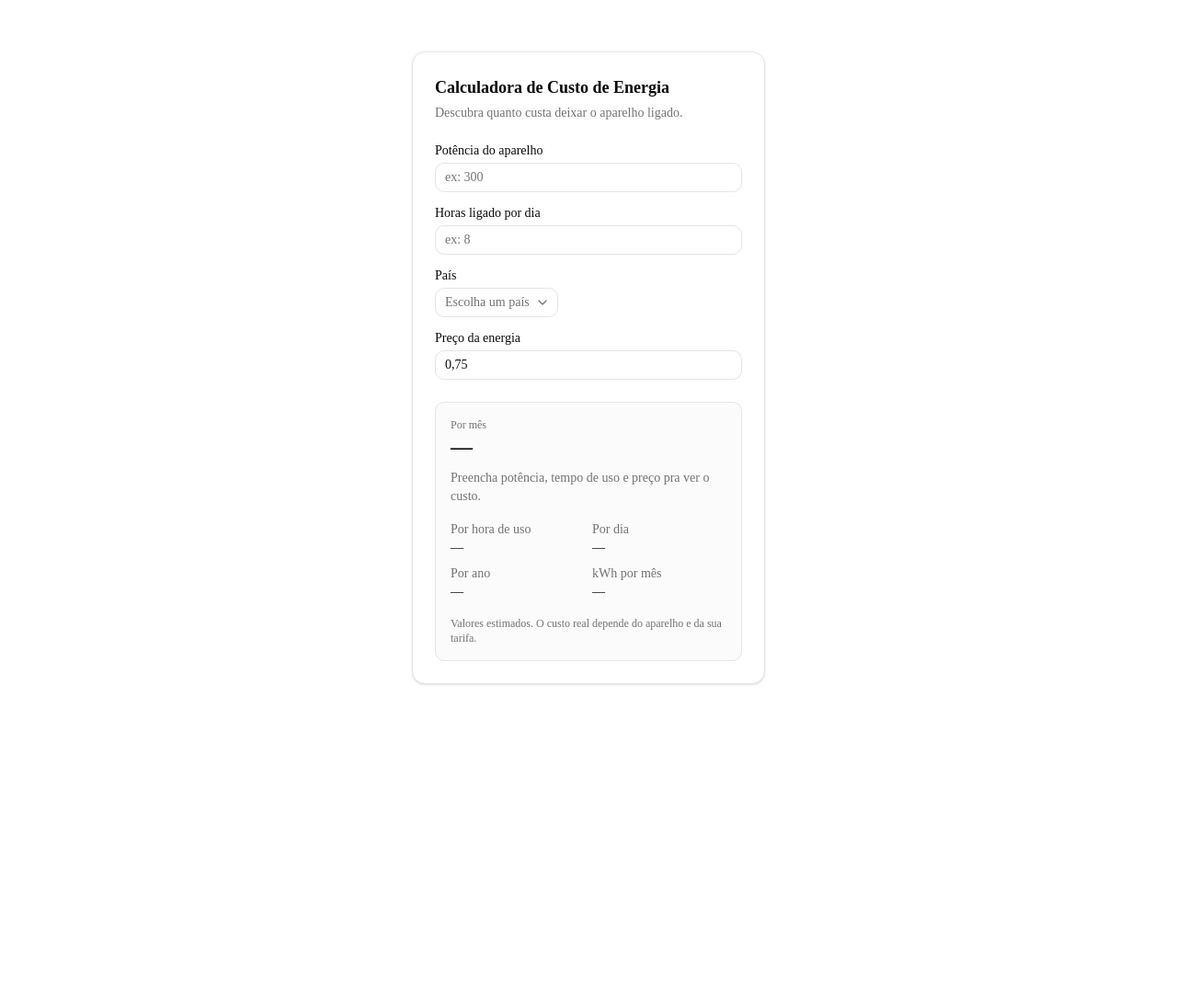
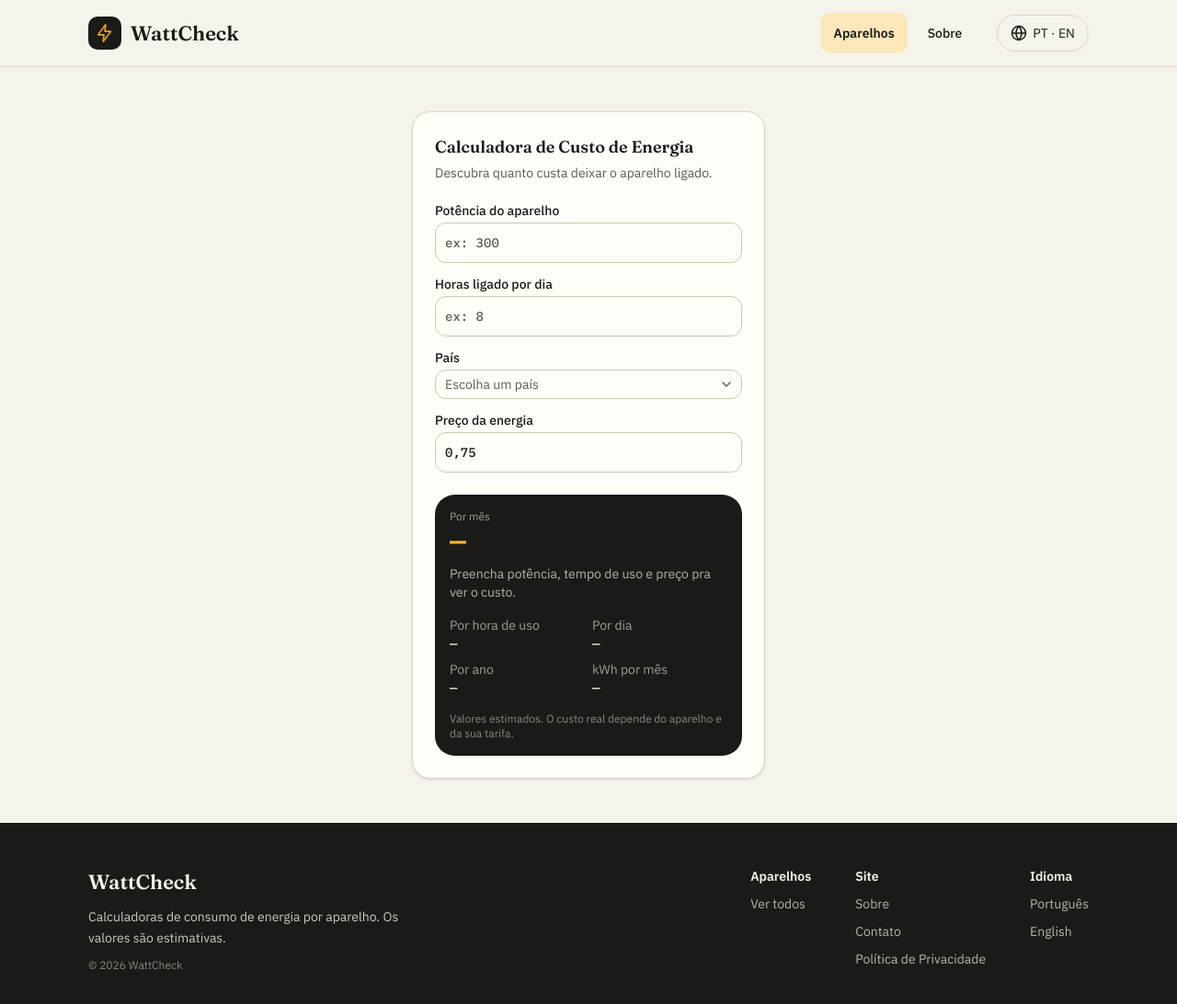
Before and after one commit to Fabricio-santuchi/calculadora-energia, a Next.js app: page / in a window 1280 px wide. Shown: the top 1092 px of the page at 92% size. Before the commit the page ends 800 px from the top, so only its background shows below. Built offline with nearby package versions, Linux system fonts and the light colour scheme.

Commit message:
estiliza com o design (cores, fontes, medidas) e adiciona Header/Footer (task 10)

```diff
--- a/src/app/globals.css
+++ b/src/app/globals.css
@@ -7,9 +7,9 @@
 @theme inline {
   --color-background: var(--background);
   --color-foreground: var(--foreground);
-  --font-sans: var(--font-sans);
-  --font-mono: var(--font-geist-mono);
-  --font-heading: var(--font-sans);
+  --font-sans: var(--font-plex-sans);
+  --font-mono: var(--font-plex-mono);
+  --font-heading: var(--font-fraunces);
   --color-sidebar-ring: var(--sidebar-ring);
   --color-sidebar-border: var(--sidebar-border);
   --color-sidebar-accent-foreground: var(--sidebar-accent-foreground);
@@ -49,38 +49,38 @@
 }
 
 :root {
-  --background: oklch(1 0 0);
-  --foreground: oklch(0.145 0 0);
-  --card: oklch(1 0 0);
-  --card-foreground: oklch(0.145 0 0);
-  --popover: oklch(1 0 0);
-  --popover-foreground: oklch(0.145 0 0);
-  --primary: oklch(0.205 0 0);
-  --primary-foreground: oklch(0.985 0 0);
-  --secondary: oklch(0.97 0 0);
-  --secondary-foreground: oklch(0.205 0 0);
-  --muted: oklch(0.97 0 0);
-  --muted-foreground: oklch(0.556 0 0);
-  --accent: oklch(0.97 0 0);
-  --accent-foreground: oklch(0.205 0 0);
-  --destructive: oklch(0.577 0.245 27.325);
-  --border: oklch(0.922 0 0);
-  --input: oklch(0.922 0 0);
-  --ring: oklch(0.708 0 0);
-  --chart-1: oklch(0.87 0 0);
-  --chart-2: oklch(0.556 0 0);
-  --chart-3: oklch(0.439 0 0);
-  --chart-4: oklch(0.371 0 0);
-  --chart-5: oklch(0.269 0 0);
-  --radius: 0.625rem;
-  --sidebar: oklch(0.985 0 0);
-  --sidebar-foreground: oklch(0.145 0 0);
-  --sidebar-primary: oklch(0.205 0 0);
-  --sidebar-primary-foreground: oklch(0.985 0 0);
-  --sidebar-accent: oklch(0.97 0 0);
-  --sidebar-accent-foreground: oklch(0.205 0 0);
-  --sidebar-border: oklch(0.922 0 0);
-  --sidebar-ring: oklch(0.708 0 0);
+  --background: #f6f3ec; /* papel */
+  --foreground: #1b1a17; /* tinta */
+  --card: #fffdf8; /* cartão */
+  --card-foreground: #1b1a17;
+  --popover: #fffdf8;
+  --popover-foreground: #1b1a17;
+  --primary: #e8a317; /* âmbar: marca, botão principal */
+  --primary-foreground: #1b1a17; /* texto escuro sobre âmbar (nunca o contrário) */
+  --secondary: #f1ece1; /* bege */
+  --secondary-foreground: #1b1a17;
+  --muted: #f1ece1; /* bege */
+  --muted-foreground: #5e5a52; /* texto suave */
+  --accent: #fbe7b8; /* âmbar fundo: item ativo */
+  --accent-foreground: #1b1a17;
+  --destructive: #a3261b; /* erro */
+  --border: #ddd6c8; /* borda geral */
+  --input: #cfc7b6; /* borda de campo */
+  --ring: #e8a317; /* âmbar: foco do teclado */
+  --chart-1: #e8a317;
+  --chart-2: #5e5a52;
+  --chart-3: #1b1a17;
+  --chart-4: #f2b53a;
+  --chart-5: #fbe7b8;
+  --radius: 0.75rem;
+  --sidebar: #fffdf8;
+  --sidebar-foreground: #1b1a17;
+  --sidebar-primary: #e8a317;
+  --sidebar-primary-foreground: #1b1a17;
+  --sidebar-accent: #fbe7b8;
+  --sidebar-accent-foreground: #1b1a17;
+  --sidebar-border: #ddd6c8;
+  --sidebar-ring: #e8a317;
 }
 
 .dark {
--- a/src/app/layout.tsx
+++ b/src/app/layout.tsx
@@ -1,15 +1,23 @@
 import type { Metadata } from "next";
-import { Geist, Geist_Mono } from "next/font/google";
+import { Fraunces, IBM_Plex_Sans, IBM_Plex_Mono } from "next/font/google";
 import "./globals.css";
 
-const geistSans = Geist({
-  variable: "--font-geist-sans",
+const fraunces = Fraunces({
+  variable: "--font-fraunces",
   subsets: ["latin"],
+  weight: ["600"],
 });
 
-const geistMono = Geist_Mono({
-  variable: "--font-geist-mono",
+const plexSans = IBM_Plex_Sans({
+  variable: "--font-plex-sans",
   subsets: ["latin"],
+  weight: ["400", "500", "600"],
+});
+
+const plexMono = IBM_Plex_Mono({
+  variable: "--font-plex-mono",
+  subsets: ["latin"],
+  weight: ["500", "600"],
 });
 
 export const metadata: Metadata = {
@@ -21,9 +29,9 @@ export default function RootLayout({ children }: LayoutProps<"/">) {
   return (
     <html
       lang="en"
-      className={`${geistSans.variable} ${geistMono.variable} h-full antialiased`}
+      className={`${fraunces.variable} ${plexSans.variable} ${plexMono.variable} h-full antialiased`}
     >
-      <body className="min-h-full flex flex-col">{children}</body>
+      <body className="min-h-full flex flex-col font-sans">{children}</body>
     </html>
   );
 }
--- a/src/app/page.tsx
+++ b/src/app/page.tsx
@@ -1,9 +1,15 @@
 import Calculadora from "@/components/calculadora-form";
+import Header from "@/components/header";
+import Footer from "@/components/footer";
 
 export default function Home() {
   return (
-    <div>
-      <Calculadora idioma="pt" />
+    <div className="flex min-h-screen flex-col">
+      <Header idioma="pt" ativo="aparelhos" />
+      <main className="flex flex-1 items-center justify-center bg-background px-4 py-12">
+        <Calculadora idioma="pt" />
+      </main>
+      <Footer idioma="pt" />
     </div>
   );
 }
--- a/src/components/calculadora-form.tsx
+++ b/src/components/calculadora-form.tsx
@@ -75,9 +75,8 @@ const Calculadora = ({ idioma, aparelho }: Props) => {
   const erroTarifa = arvore?.properties?.tarifaPorKwh?.errors[0] ?? "";
 
   return (
-    <div className="flex min-h-screen items-center justify-center bg-background px-4 py-12">
-      <form className="w-full max-w-sm rounded-xl border border-border bg-card p-6 shadow-sm">
-        <h1 className="text-lg font-semibold text-foreground">
+    <form className="w-full max-w-sm rounded-[20px] border border-border bg-card p-6 shadow-sm">
+        <h1 className="font-heading text-lg font-semibold text-foreground">
           Calculadora de Custo de Energia
         </h1>
         <p className="mt-1 text-sm text-muted-foreground">
@@ -94,6 +93,7 @@ const Calculadora = ({ idioma, aparelho }: Props) => {
                 setTocados((atual) => ({ ...atual, potencia: true }))
               }
               placeholder="ex: 300"
+              className="h-11 font-mono"
               aria-invalid={!!(tocados.potencia && erroPotencia)}
               aria-describedby={
                 tocados.potencia && erroPotencia ? "potencia-erro" : undefined
@@ -107,6 +107,7 @@ const Calculadora = ({ idioma, aparelho }: Props) => {
                     type="button"
                     variant="outline"
                     size="sm"
+                    className="rounded-full font-mono"
                     onClick={() => setPotencia(String(valor))}
                   >
                     + {valor}W
@@ -129,6 +130,7 @@ const Calculadora = ({ idioma, aparelho }: Props) => {
               onChange={(e) => setHoras(e.target.value)}
               onBlur={() => setTocados((atual) => ({ ...atual, tempo: true }))}
               placeholder="ex: 8"
+              className="h-11 font-mono"
               aria-invalid={!!(tocados.tempo && erroTempo)}
               aria-describedby={
                 tocados.tempo && erroTempo ? "tempo-erro" : undefined
@@ -142,6 +144,7 @@ const Calculadora = ({ idioma, aparelho }: Props) => {
                     type="button"
                     variant="outline"
                     size="sm"
+                    className="rounded-full font-mono"
                     onClick={() => setHoras(String(valor))}
                   >
                     + {valor} min
@@ -170,7 +173,7 @@ const Calculadora = ({ idioma, aparelho }: Props) => {
                 }
               }}
             >
-              <SelectTrigger id="pais">
+              <SelectTrigger id="pais" className="h-11 w-full">
                 <SelectValue placeholder={t.paisPlaceholder} />
               </SelectTrigger>
               <SelectContent>
@@ -192,6 +195,7 @@ const Calculadora = ({ idioma, aparelho }: Props) => {
               onChange={(e) => setTarifa(e.target.value)}
               onBlur={() => setTocados((atual) => ({ ...atual, tarifa: true }))}
               placeholder="ex: 0.75"
+              className="h-11 font-mono"
               aria-invalid={!!(tocados.tarifa && erroTarifa)}
               aria-describedby={
                 tocados.tarifa && erroTarifa ? "tarifa-erro" : undefined
@@ -211,7 +215,6 @@ const Calculadora = ({ idioma, aparelho }: Props) => {
           unidade={unidade}
         />
       </form>
-    </div>
   );
 };
 
--- /dev/null
+++ b/src/components/footer.tsx
@@ -0,0 +1,113 @@
+import Link from "next/link";
+import type { Idioma } from "@/lib/numero";
+import { NOME_DO_SITE } from "@/lib/site";
+
+type Props = {
+  idioma: Idioma;
+};
+
+const TEXTOS_FOOTER: Record<
+  Idioma,
+  {
+    tagline: string;
+    aparelhos: string;
+    verTodos: string;
+    site: string;
+    sobre: string;
+    contato: string;
+    privacidade: string;
+    idioma: string;
+    pt: string;
+    en: string;
+  }
+> = {
+  pt: {
+    tagline: "Calculadoras de consumo de energia por aparelho. Os valores são estimativas.",
+    aparelhos: "Aparelhos",
+    verTodos: "Ver todos",
+    site: "Site",
+    sobre: "Sobre",
+    contato: "Contato",
+    privacidade: "Política de Privacidade",
+    idioma: "Idioma",
+    pt: "Português",
+    en: "English",
+  },
+  en: {
+    tagline:
+      "Energy consumption calculators by appliance. Values are estimates.",
+    aparelhos: "Appliances",
+    verTodos: "See all",
+    site: "Site",
+    sobre: "About",
+    contato: "Contact",
+    privacidade: "Privacy Policy",
+    idioma: "Language",
+    pt: "Português",
+    en: "English",
+  },
+};
+
+export default function Footer({ idioma }: Props) {
+  const t = TEXTOS_FOOTER[idioma];
+  const ano = new Date().getFullYear();
+
+  return (
+    <footer className="flex justify-center bg-foreground text-background">
+      <div className="grid w-full max-w-[1120px] grid-cols-1 gap-10 px-4 py-12 sm:grid-cols-[1fr_auto]">
+        <div className="flex max-w-[360px] flex-col gap-2.5">
+          <span className="font-heading text-[22px] font-semibold text-background">
+            {NOME_DO_SITE}
+          </span>
+          <span className="text-sm leading-relaxed text-background/80">
+            {t.tagline}
+          </span>
+          <span className="text-xs text-background/50">
+            © {ano} {NOME_DO_SITE}
+          </span>
+        </div>
+
+        <div className="flex flex-wrap gap-12 text-sm">
+          <div className="flex flex-col gap-2.5">
+            <span className="font-semibold text-background">
+              {t.aparelhos}
+            </span>
+            <Link href={`/${idioma}`} className="text-background/70 no-underline">
+              {t.verTodos}
+            </Link>
+          </div>
+          <div className="flex flex-col gap-2.5">
+            <span className="font-semibold text-background">{t.site}</span>
+            <Link
+              href={`/${idioma}/sobre`}
+              className="text-background/70 no-underline"
+            >
+              {t.sobre}
+            </Link>
+            <Link
+              href={`/${idioma}/contato`}
+              className="text-background/70 no-underline"
+            >
+              {t.contato}
+            </Link>
+            <Link
+              href={`/${idioma}/privacidade`}
+              className="text-background/70 no-underline"
+            >
+              {t.privacidade}
+            </Link>
+          </div>
+          <div className="flex flex-col gap-2.5">
+            <span className="font-semibold text-background">{t.idioma}</span>
+            <Link href="/pt" className="text-background/70 no-underline">
+              {t.pt}
+            </Link>
+            <Link href="/en" className="text-background/70 no-underline">
+              {t.en}
+            </Link>
+          </div>
+        </div>
+      </div>
+    </footer>
+  );
+}
--- /dev/null
+++ b/src/components/header.tsx
@@ -0,0 +1,117 @@
+"use client";
+
+import { useState } from "react";
+import Link from "next/link";
+import { Globe, Menu, X } from "lucide-react";
+import type { Idioma } from "@/lib/numero";
+import { NOME_DO_SITE } from "@/lib/site";
+
+type Props = {
+  idioma: Idioma;
+  ativo?: "aparelhos" | "sobre";
+};
+
+const TEXTOS_HEADER: Record<Idioma, { aparelhos: string; sobre: string }> = {
+  pt: { aparelhos: "Aparelhos", sobre: "Sobre" },
+  en: { aparelhos: "Appliances", sobre: "About" },
+};
+
+export default function Header({ idioma, ativo }: Props) {
+  const [menuAberto, setMenuAberto] = useState(false);
+  const t = TEXTOS_HEADER[idioma];
+  const outroIdioma = idioma === "en" ? "pt" : "en";
+
+  const linkClasse = (item: "aparelhos" | "sobre") =>
+    `flex h-11 items-center rounded-[10px] px-3.5 text-sm font-medium text-foreground ${
+      ativo === item ? "bg-accent font-semibold" : ""
+    }`;
+
+  return (
+    <header className="flex h-[73px] items-center justify-center border-b border-border bg-background">
+      <div className="flex w-full max-w-[1120px] items-center justify-between px-4">
+        <Link
+          href={`/${idioma}`}
+          className="flex items-center gap-2.5 text-foreground no-underline"
+        >
+          <span className="flex size-9 items-center justify-center rounded-[10px] bg-foreground text-primary">
+            <svg
+              viewBox="0 0 24 24"
+              className="size-[22px]"
+              fill="none"
+              stroke="currentColor"
+              strokeWidth={1.75}
+              strokeLinecap="round"
+              strokeLinejoin="round"
+            >
+              <path d="M13 2 4 14h7l-1 8 9-12h-7l1-8z" />
+            </svg>
+          </span>
+          <span className="font-heading text-[22px] font-semibold">
+            {NOME_DO_SITE}
+          </span>
+        </Link>
+
+        <nav
+          aria-label="Principal"
+          className="hidden items-center gap-2 md:flex"
+        >
+          <Link href={`/${idioma}`} className={linkClasse("aparelhos")}>
+            {t.aparelhos}
+          </Link>
+          <Link href={`/${idioma}/sobre`} className={linkClasse("sobre")}>
+            {t.sobre}
+          </Link>
+          <Link
+            href={`/${outroIdioma}`}
+            className="ml-4 flex h-10 items-center gap-1.5 rounded-full border border-border px-3.5 text-sm text-foreground no-underline"
+          >
+            <Globe className="size-[18px]" />
+            PT · EN
+          </Link>
+        </nav>
+
+        <button
+          type="button"
+          onClick={() => setMenuAberto(true)}
+          className="flex h-11 w-11 items-center justify-center md:hidden"
+          aria-label="Abrir menu"
+        >
+          <Menu className="size-6" />
+        </button>
+      </div>
+
+      {menuAberto && (
+        <div className="fixed inset-0 z-50 flex flex-col bg-background p-4 md:hidden">
+          <div className="flex justify-end">
+            <button
+              type="button"
+              onClick={() => setMenuAberto(false)}
+              className="flex h-11 w-11 items-center justify-center"
+              aria-label="Fechar menu"
+            >
+              <X className="size-6" />
+            </button>
+          </div>
+          <nav
+            aria-label="Principal"
+            className="mt-6 flex flex-col items-stretch gap-2"
+          >
+            <Link href={`/${idioma}`} className={linkClasse("aparelhos")}>
+              {t.aparelhos}
+            </Link>
+            <Link href={`/${idioma}/sobre`} className={linkClasse("sobre")}>
+              {t.sobre}
+            </Link>
+            <Link
+              href={`/${outroIdioma}`}
+              className="flex h-11 items-center gap-1.5 rounded-full border border-border px-3.5 text-sm text-foreground no-underline"
+            >
+              <Globe className="size-[18px]" />
+              PT · EN
+            </Link>
+          </nav>
+        </div>
+      )}
+    </header>
+  );
+}
--- a/src/components/resultado-painel.tsx
+++ b/src/components/resultado-painel.tsx
@@ -21,50 +21,50 @@ export default function ResultadoPainel({
   return (
     <div
       aria-live="polite"
-      className="mt-6 rounded-lg border border-border bg-muted/40 p-4"
+      className="mt-6 rounded-2xl bg-foreground p-4 text-background"
     >
-      <p className="text-xs text-muted-foreground">{t.mensal}</p>
+      <p className="text-xs text-background/60">{t.mensal}</p>
 
-      <p className="text-2xl font-semibold text-foreground">
+      <p className="font-mono text-3xl font-semibold text-[#F2B53A]">
         {custos ? formatarMoeda(custos.custoMensal, moeda, idioma) : "—"}
       </p>
 
       {!custos && (
-        <p className="mt-2 text-sm text-muted-foreground">
+        <p className="mt-2 text-sm text-background/70">
           {t.preenchaOsCampos}
         </p>
       )}
 
       <div className="mt-4 grid grid-cols-2 gap-2 text-sm">
         <div>
-          <p className="text-muted-foreground">
+          <p className="text-background/60">
             {unidade === "horas" ? t.porHora : t.porUso}
           </p>
 
-          <p className="font-medium text-foreground">
+          <p className="font-mono font-medium text-background">
             {custos ? formatarMoeda(custos.custoPorHora, moeda, idioma) : "—"}
           </p>
         </div>
         <div>
-          <p className="text-muted-foreground">Por dia</p>
-          <p className="font-medium text-foreground">
+          <p className="text-background/60">Por dia</p>
+          <p className="font-mono font-medium text-background">
             {custos ? formatarMoeda(custos.custoDiario, moeda, idioma) : "—"}
           </p>
         </div>
         <div>
-          <p className="text-muted-foreground">Por ano</p>
-          <p className="font-medium text-foreground">
+          <p className="text-background/60">Por ano</p>
+          <p className="font-mono font-medium text-background">
             {custos ? formatarMoeda(custos.custoAnual, moeda, idioma) : "—"}
           </p>
         </div>
         <div>
-          <p className="text-muted-foreground">kWh por mês</p>
-          <p className="font-medium text-foreground">
+          <p className="text-background/60">kWh por mês</p>
+          <p className="font-mono font-medium text-background">
             {custos ? `${custos.kwhMensal.toFixed(1)} kWh` : "—"}
           </p>
         </div>
       </div>
-      <p className="mt-4 text-xs text-muted-foreground">{t.avisoEstimativa}</p>
+      <p className="mt-4 text-xs text-background/50">{t.avisoEstimativa}</p>
     </div>
   );
 }
--- /dev/null
+++ b/src/lib/site.ts
@@ -0,0 +1,2 @@
+// Placeholder até o item "Nome do site" do docs/conteudo.md ser decidido.
+export const NOME_DO_SITE = "WattCheck";
```
Also changed, not shown: src/app/[lang]/pc/page.tsx (+13 -5 lines).
